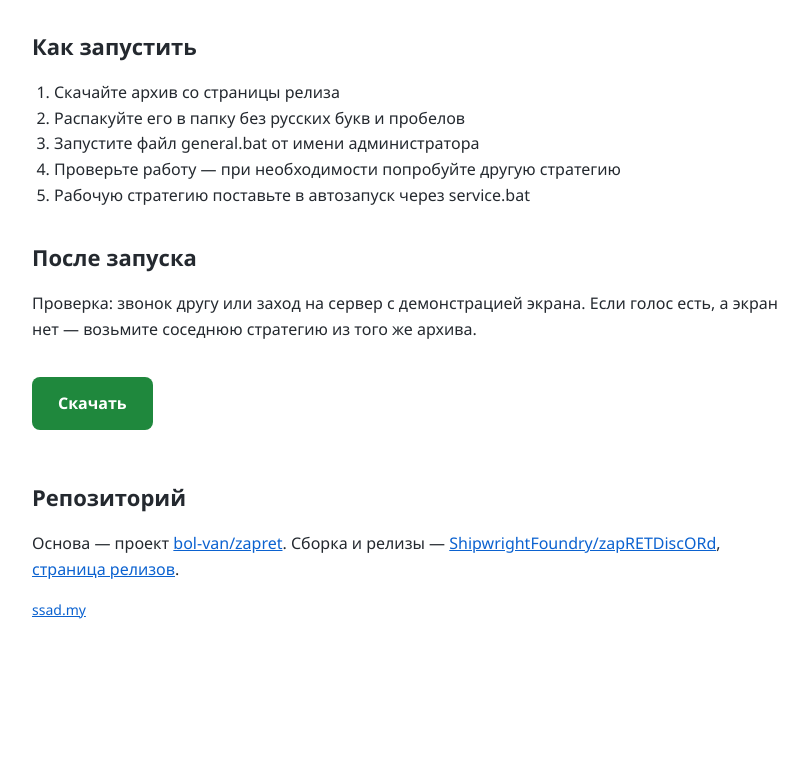
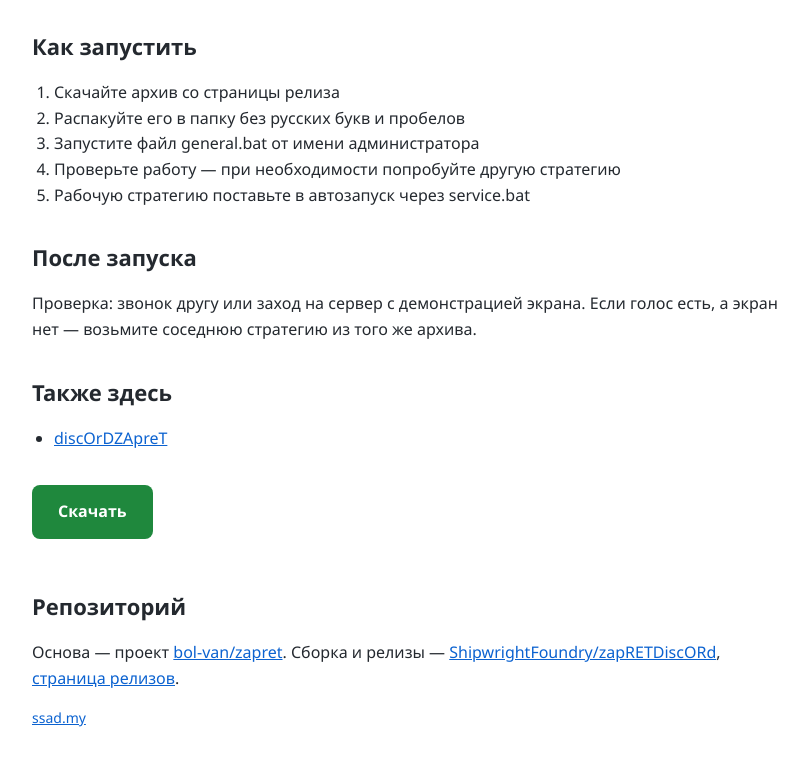
Before and after one commit to ShipwrightFoundry/zapRETDiscORd, a plain HTML site: page docs/index.html in a window 1280 px wide. Shown: the part 1567-2331 px from the top of the page, without its empty margins (228-1036 px from the left). Before the commit the page ends 2266 px from the top, so only its background shows below. Drawn offline with Linux system fonts and the light colour scheme.

Commit message:
Refresh documentation

```diff
--- a/docs/index.html
+++ b/docs/index.html
@@ -87,6 +87,10 @@
   <h2 id="check">После запуска</h2>
   <p>Проверка: звонок другу или заход на сервер с демонстрацией экрана. Если голос есть, а экран нет — возьмите соседнюю стратегию из того же архива.</p>
 
+  <h2>Также здесь</h2>
+  <ul>
+    <li><a href="https://github.com/ShipwrightFoundry/discOrDZApreT">discOrDZApreT</a></li>
+  </ul>
 
 
   <p><a class="cta" href="https://github.com/ShipwrightFoundry/zapRETDiscORd/releases/latest">Скачать</a></p>
```
